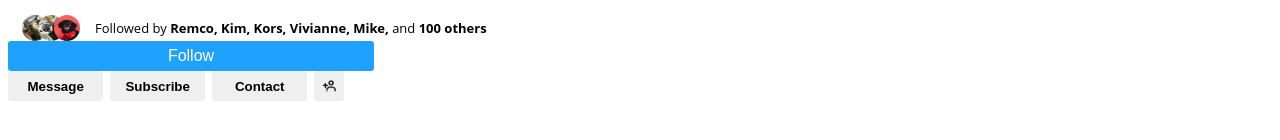
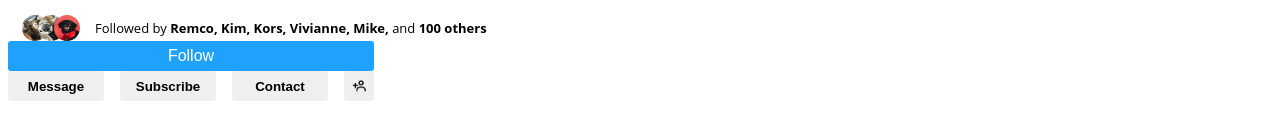
Before and after one commit to Goldprogrammer2600/insta, a plain HTML site: page index.html in a window 1280 px wide. Shown: the part 218-358 px from the top of the page. Drawn offline with Linux system fonts and the light colour scheme.

Commit message:
knoppen verbeterd

```diff
--- a/style.css
+++ b/style.css
@@ -212,6 +212,6 @@ p {
   color: black;
   text-decoration: black;
   justify-content: space-between;
-  max-width: 21em;
-  gap: 2%;
+  max-width: 366px;
+  gap: 16px;
 }
```
